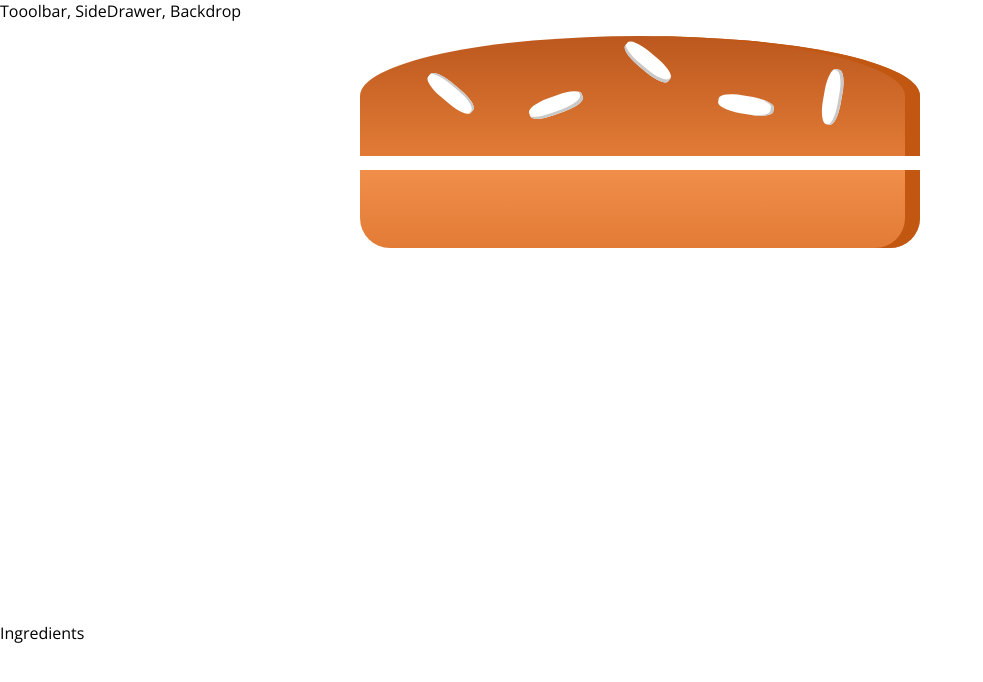
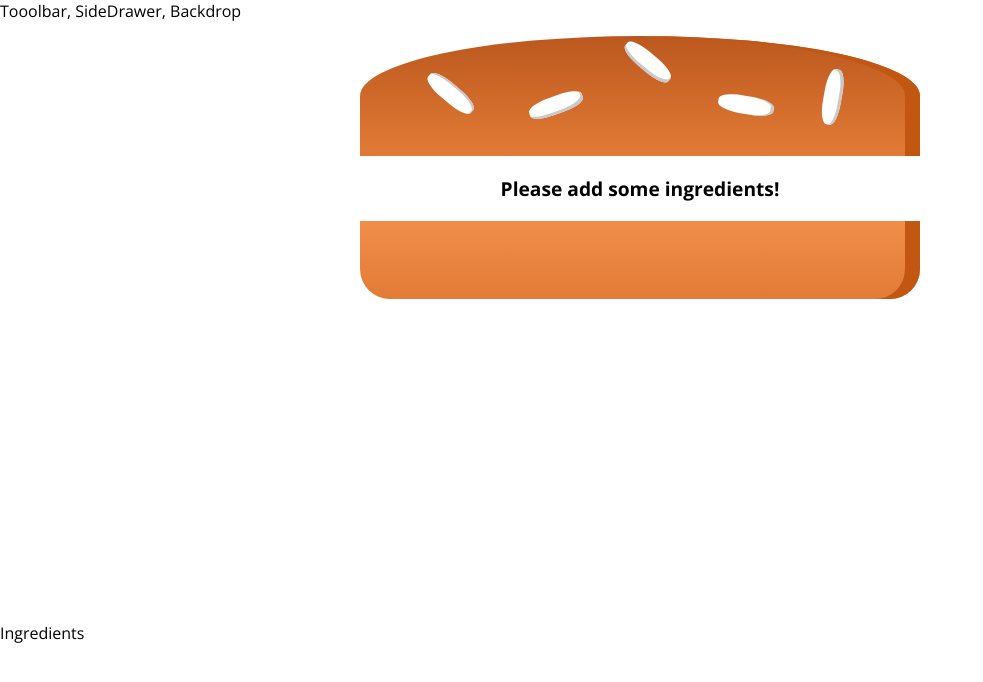
Before and after one commit to impromp02/burger-maker, a React app: page / in a window 1280 px wide. Shown: the top 682 px of the page, without its empty margins (0-983 px from the left). Built offline with nearby package versions, Linux system fonts and the light colour scheme.

Commit message:
initial burger rendering with state management

```diff
--- a/src/components/Burger/Burger.js
+++ b/src/components/Burger/Burger.js
@@ -4,9 +4,24 @@
 import classes from './Burger.css';
 
 const Burger = (props) => {
+  let transformedIngredients = Object.keys(props.ingredients)
+    .map(igKey => {
+      return [...Array(props.ingredients[igKey])].map((_, i) => {
+        return <BurgerIngredient type={igKey} key={igKey + i} />
+      });
+    })
+    .reduce((arr, el) => {
+      return arr.concat(el);
+    }, []);
+
+    if(transformedIngredients.length === 0) {
+      transformedIngredients = <p>Please add some ingredients!</p>
+    }
+
   return (
     <div className={classes.Burger}>
       <BurgerIngredient type="bread-top" />
+      {transformedIngredients}
       <BurgerIngredient type="bread-bottom" />
     </div>
   );
--- a/src/containers/BurgerBuilder/BurgerBuilder.js
+++ b/src/containers/BurgerBuilder/BurgerBuilder.js
@@ -4,10 +4,19 @@
 import Burger from '../../components/Burger/Burger';
 
 class BurgerBuilder extends Component {
+  state = {
+    ingredients: {
+      meat: 0,
+      cheese: 0,
+      bacon: 0,
+      salad: 0
+    }
+  }
+
   render() {
     return (
       <Aux>
-        <Burger />
+        <Burger ingredients={this.state.ingredients} />
         <div>Ingredients</div>
       </Aux>
     );
```
